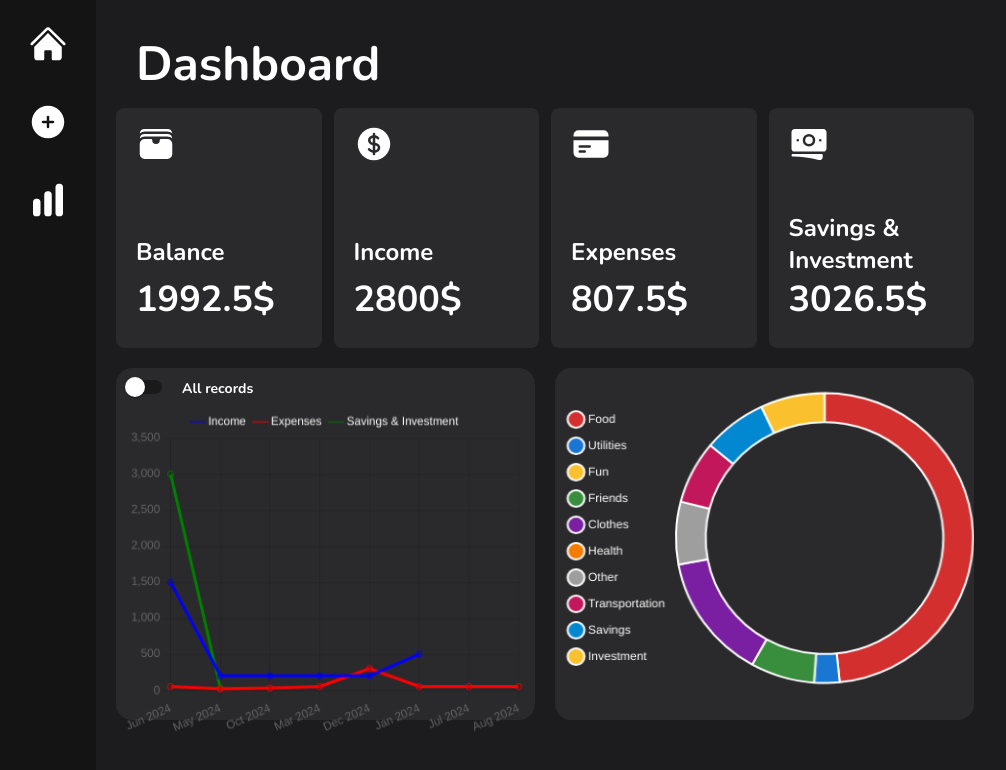
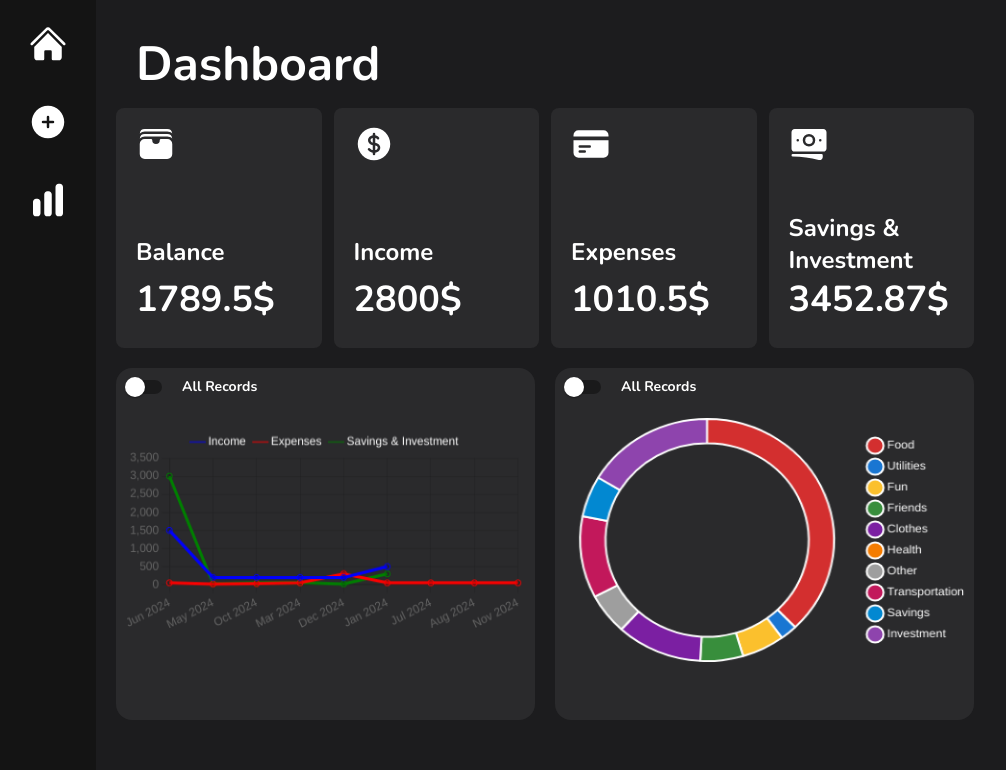
Before and after one commit to eycis/Budget-Dashboard, a Next.js app: page / in a window 1280 px wide. Shown: the top 770 px of the page, without its empty margins (0-1006 px from the left). Built offline with nearby package versions, Linux system fonts and the light colour scheme.

Commit message:
switch states

```diff
--- a/components/Dashboard.tsx
+++ b/components/Dashboard.tsx
@@ -5,14 +5,11 @@ import { Chart as ChartJS, CategoryScale, LinearScale, PointElement, LineElement
 import transactionsData from '@/data/mock_data.json';
 import LineChart from '@/components/charts/LineChart';
 import DoughnutChart from './charts/DoughnutChart';
-import Switch from '@mui/material/Switch/Switch';
 
 
 ChartJS.register(CategoryScale, LinearScale, PointElement, LineElement, Title, Tooltip, Legend, ArcElement);
 
 const Dashboard = () => {
-
-  const[monthView, setMonthView] = useState(false);
 
   //KPIs:
 
@@ -26,9 +23,6 @@ const Dashboard = () => {
 
   const investment = transactionsData.transactions.filter(transaction => transaction.type === "Savings & Investment")
   .reduce((sum, transaction) => sum + transaction.amount, 0);
-
-  const currentMonth = new Date().getMonth() + 1;
-  console.log("current month: ",  currentMonth);
 
   //-------------------------------------------------------------------------------------
 
@@ -75,8 +69,6 @@ const Dashboard = () => {
       </div>
       <div className='grid grid-cols-2 gap-5 w-3/4'>
       <div className='dashboard-plots' data-aos="fade-down">
-        <Switch checked={monthView} onChange={() => setMonthView(!monthView)} />
-          <span className="font-title text-sm ml-2">{monthView ? 'monthView' : 'All records'}</span>
         <LineChart/>
       </div>
       <div className='dashboard-plots' data-aos="fade-down">
--- a/components/charts/DoughnutChart.tsx
+++ b/components/charts/DoughnutChart.tsx
@@ -3,11 +3,18 @@ import { Doughnut, Line } from 'react-chartjs-2';
 import { Chart as ChartJS, CategoryScale, LinearScale, PointElement, LineElement, Title, Tooltip, Legend, ChartOptions, ArcElement } from 'chart.js';
 import { Transaction } from '@/models/transaction';
 import transactionsData from '@/data/mock_data.json';
+import Switch from '@mui/material/Switch/Switch';
 
 
 ChartJS.register(CategoryScale, LinearScale, PointElement, LineElement, Title, Tooltip, Legend, ArcElement);
 
 const DoughnutChart = () => {
+
+  const currentMonth = new Date().getMonth() + 1;
+
+  const currentYear = new Date().getFullYear();
+
+  const[monthView, setMonthView] = useState(false);
 
     const [transactions, setTransactions] = useState<typeof Transaction[]>([]);
     useEffect(() => {
@@ -20,11 +27,11 @@ const DoughnutChart = () => {
         maintainAspectRatio: false,
         plugins: {
           legend: {
-            position: 'left',
+            position: 'right',
             labels: {
               usePointStyle: true,
               boxWidth: 20,
-              padding: 15,
+              padding: 10,
               color: 'white',
             },
           },
@@ -33,8 +40,21 @@ const DoughnutChart = () => {
       }
 
     const categories = ['Food', 'Utilities', 'Fun', 'Friends', 'Clothes', 'Health', 'Other', 'Transportation', 'Savings', 'Investment' ];
-    const categoriesTotals = categories.map(category => transactions.filter(transaction => transaction.category === category
+    let categoriesTotals = categories.map(category => transactions.filter(transaction => transaction.category === category
       && transaction.type === 'expense').reduce((sum, transaction) => sum + transaction.amount, 0));
+
+
+      if(monthView) {
+        categoriesTotals = categories.map(category =>
+          transactions.filter(transaction =>
+            transaction.category === category &&
+            transaction.type === 'expense' &&
+            transaction.date.substring(5, 7) == currentMonth.toString() &&
+            transaction.date.substring(0, 4) == currentYear.toString()
+          )
+          .reduce((sum, transaction) => sum + transaction.amount, 0)
+        );
+      }
 
       const doughnutData = {
         labels: categories,
@@ -42,14 +62,22 @@ const DoughnutChart = () => {
           {
             label: 'Expenses by Category',
             data: categoriesTotals,
-            backgroundColor: ['#D32F2F', '#1976D2', '#FBC02D', '#388E3C', '#7B1FA2', '#F57C00', '#9E9E9E', '#C2185B', '#0288D1', '#FBC02D'],
+            backgroundColor: ['#D32F2F', '#1976D2', '#FBC02D', '#388E3C', '#7B1FA2', '#F57C00', '#9E9E9E', '#C2185B', '#0288D1', '#8E44AD'],
             hoverOffset: 2,
           }
         ],
       };
 
   return (
-    <Doughnut data={doughnutData} options={doughnutOptions} data-aos="fade-up" className='pt-2'/>
+    <div>
+      <div className='flex items-center'>
+        <Switch checked={monthView} onChange={() => setMonthView(!monthView)} />
+        <span className="font-title text-sm ml-2">{monthView ? 'Month View' : 'All Records'}</span>
+      </div>
+      <div className=''>
+        <Doughnut data={doughnutData} options={doughnutOptions} data-aos="fade-up" className=' pt-3 w-36 h-64 flex flex-col items-center' />
+      </div>
+    </div>
   )
 }
 
--- a/components/charts/LineChart.tsx
+++ b/components/charts/LineChart.tsx
@@ -10,6 +10,12 @@ ChartJS.register(CategoryScale, LinearScale, PointElement, LineElement, Title, T
 
 const LineChart = () => {
 
+    const currentMonth = new Date().getMonth() + 1;
+
+    let currentYear = new Date().getFullYear();
+
+    const[monthView, setMonthView] = useState(false);
+
     const [transactions, setTransactions] = useState<typeof Transaction[]>([]);
     useEffect(() => {
       // nahrání mock data
@@ -18,7 +24,7 @@ const LineChart = () => {
 
     const lineOptions:ChartOptions<'line'> = {
         responsive: true,
-        maintainAspectRatio: false,
+        maintainAspectRatio: true,
         plugins: {
           legend: {
             display: true,
@@ -34,9 +40,24 @@ const LineChart = () => {
       };
 
     const dates = Array.from(new Set(transactions.map(transaction => new Date(transaction.date).toLocaleDateString('en-US', { year: 'numeric', month: 'short' }))));
-    const incomeData = transactions.filter(transaction => transaction.type === 'income').map(transaction => transaction.amount);
-    const expenseData = transactions.filter(transaction => transaction.type === 'expense').map(transaction => transaction.amount);
-    const investmentData = transactions.filter(transaction => transaction.type === "Savings & Investment").map(transaction => transaction.amount)
+    let incomeData = transactions.filter(transaction => transaction.type === 'income').map(transaction => transaction.amount);
+    let expenseData = transactions.filter(transaction => transaction.type === 'expense').map(transaction => transaction.amount);
+    let investmentData = transactions.filter(transaction => transaction.type === "Savings & Investment").map(transaction => transaction.amount)
+
+
+    if(monthView == true)
+    {
+      investmentData = transactions.filter(transaction => transaction.type === "Savings & Investment"
+          && (transaction.date.substring(5,7) == currentMonth.toLocaleString()) && (transaction.date.substring(0,4) == currentYear.toString()))
+          .map(transaction => transaction.amount)
+      expenseData = transactions.filter(transaction => transaction.type === 'expense'
+          && (transaction.date.substring(5,7) == currentMonth.toLocaleString()) && (transaction.date.substring(0,4) == currentYear.toString()))
+          .map(transaction => transaction.amount);
+      incomeData = transactions.filter(transaction => transaction.type === 'income'
+        && (transaction.date.substring(5,7) == currentMonth.toLocaleString()) && (transaction.date.substring(0,4) == currentYear.toString()))
+        .map(transaction => transaction.amount);
+    }
+
 
     const lineData = {
       labels: dates,
@@ -62,7 +83,15 @@ const LineChart = () => {
       ],
     };
 
-    return <Line data={lineData} options={lineOptions} data-aos="fade-up" className='px-2 h-full w-full'/>;
+    return (
+      <div>
+      <div className='flex items-center'>
+        <Switch checked={monthView} onChange={() => setMonthView(!monthView)} />
+        <span className="font-title text-sm ml-2">{monthView ? 'Month View' : 'All Records'}</span>
+      </div>
+      <Line data={lineData} options={lineOptions} data-aos="fade-up" className='px-2 mt-5 h-full w-full' />
+    </div>
+    )
 };
 
 export default LineChart;
--- a/data/mock_data.json
+++ b/data/mock_data.json
@@ -161,6 +161,70 @@
         "amount": 50.75,
         "date": "2024-06-01",
         "description": "Weekly groceries at local store"
+      },
+      {
+        "id": 19,
+        "type": "expense",
+        "category": "Fun",
+        "amount": 50.75,
+        "date": "2024-11-01",
+        "description": "Weekly groceries at local store"
+      },
+      {
+        "id": 20,
+        "type": "expense",
+        "category": "Investment",
+        "amount": 50.75,
+        "date": "2024-11-03",
+        "description": "Weekly groceries at local store"
+      },
+      {
+        "id": 21,
+        "type": "expense",
+        "category": "Transportation",
+        "amount": 50.75,
+        "date": "2024-11-06",
+        "description": "Weekly groceries at local store"
+      },
+      {
+        "id": 22,
+        "type": "expense",
+        "category": "Investment",
+        "amount": 50.75,
+        "date": "2024-11-08",
+        "description": "Weekly groceries at local store"
+      },
+      {
+        "id": 23,
+        "type": "Savings & Investment",
+        "category": "Investment",
+        "amount": 50.75,
+        "date": "2024-11-01",
+        "description": "Weekly groceries at local store"
+      },
+      {
+        "id": 24,
+        "type": "Savings & Investment",
+        "category": "Investment",
+        "amount": 55.62,
+        "date": "2024-11-05",
+        "description": "Weekly groceries at local store"
+      },
+      {
+        "id": 24,
+        "type": "Savings & Investment",
+        "category": "Investment",
+        "amount": 20,
+        "date": "2024-11-15",
+        "description": "Weekly groceries at local store"
+      },
+      {
+        "id": 25,
+        "type": "Savings & Investment",
+        "category": "Investment",
+        "amount": 300,
+        "date": "2024-11-24",
+        "description": "Weekly groceries at local store"
       }
     ]
   }
```
